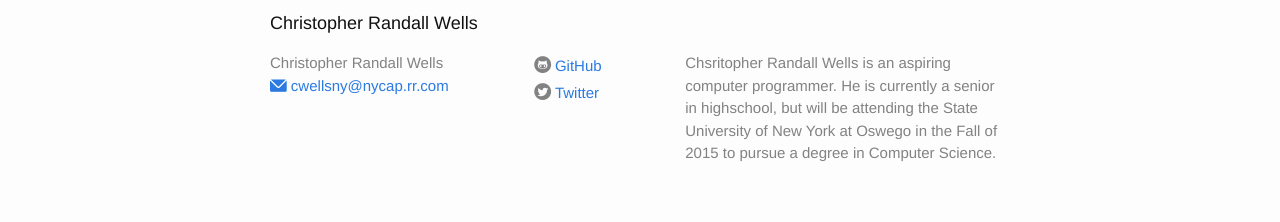
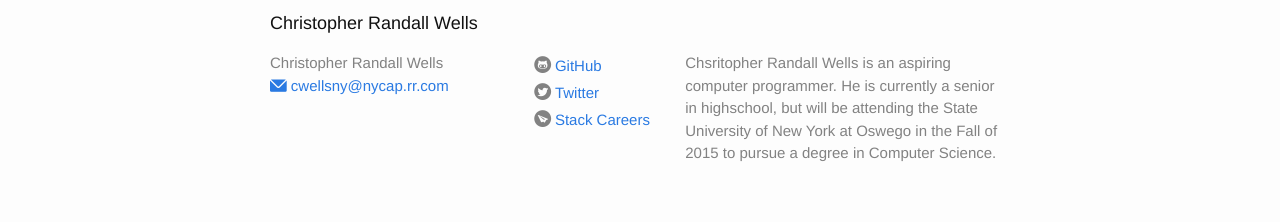
Before and after one commit to ExcaliburZero/christopher-randall-wells.divshot.io, a Jekyll site: the page built from index.html, in a window 1280 px wide. Shown: the part 1247-1469 px from the top of the page. Built offline with Jekyll 4.4.1, drawn with Linux system fonts in a browser that asks for light colours.

Commit message:
Added Stack Overflow Careers section to the footer
Added a field for the subject's Stack Overflow Careers account to the footer of the website. Also added a field to the Jekyll config file for the name of the Stack Overflow Careers account.

```diff
--- a/_config.yml
+++ b/_config.yml
@@ -6,6 +6,7 @@ baseurl: "" # the subpath of your site, e.g. /blog/
 url: "http://christopher-randall-wells.divshot.io" # the base hostname & protocol for your site
 twitter_username: ExcaliburZero_Z
 github_username:  ExcaliburZero
+stackoverflowcareers_username: christopherrandallwells
 
 # Set post urls to not use categories
 permalink: /blog/:year/:month/:day/:title.html
--- a/_includes/footer.html
+++ b/_includes/footer.html
@@ -24,9 +24,7 @@
               <span class="username">GitHub</span>
             </a>
           </li>
-          {% endif %}
-
-          {% if site.twitter_username %}
+          {% endif %}{% if site.twitter_username %}
           <li>
             <a href="https://twitter.com/{{ site.twitter_username }}">
               <span class="icon  icon--twitter">
@@ -34,6 +32,16 @@
               </span>
 
               <span class="username">Twitter</span>
+            </a>
+          </li>
+          {% endif %}{% if site.stackoverflowcareers_username %}
+          <li>
+            <a href="https://careers.stackoverflow.com/{{ site.stackoverflowcareers_username }}">
+              <span class="icon  icon--stackoverflowcareers">
+                <i class="icon-paperplane_black footer-social-icon"></i>
+              </span>
+
+              <span class="username">Stack Careers</span>
             </a>
           </li>
           {% endif %}
```
